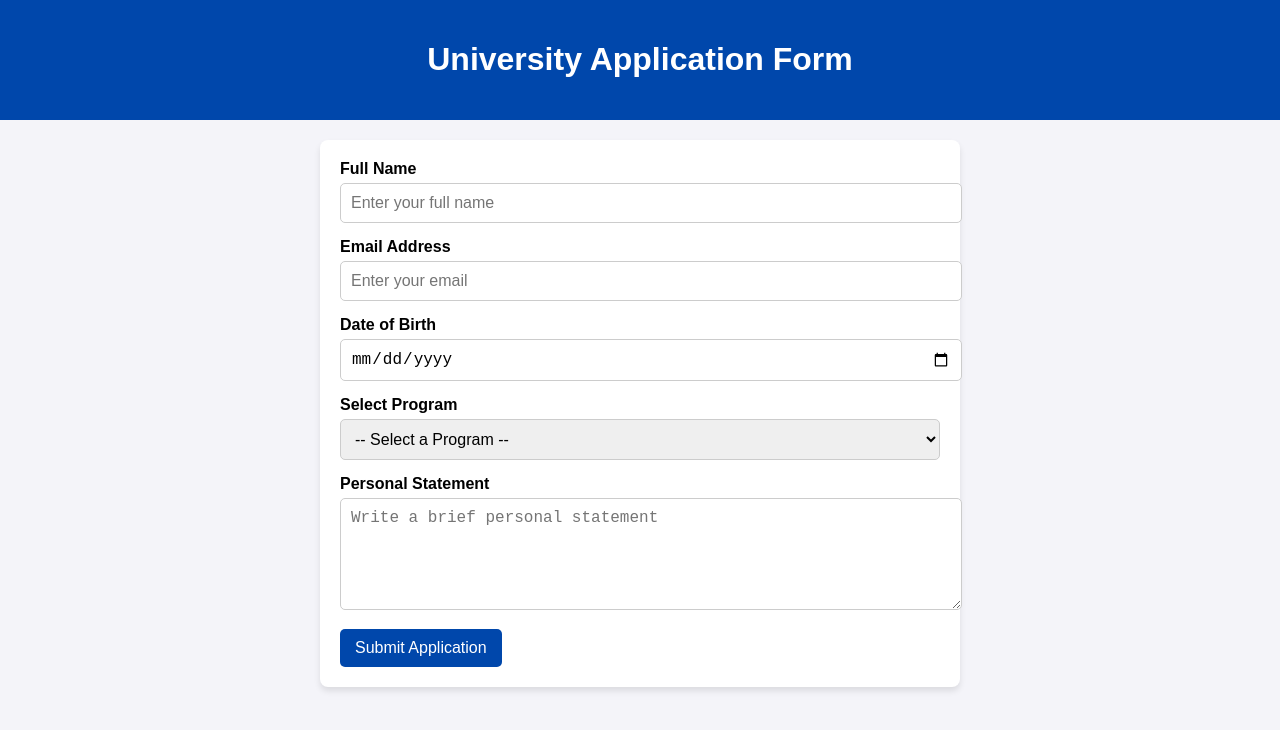
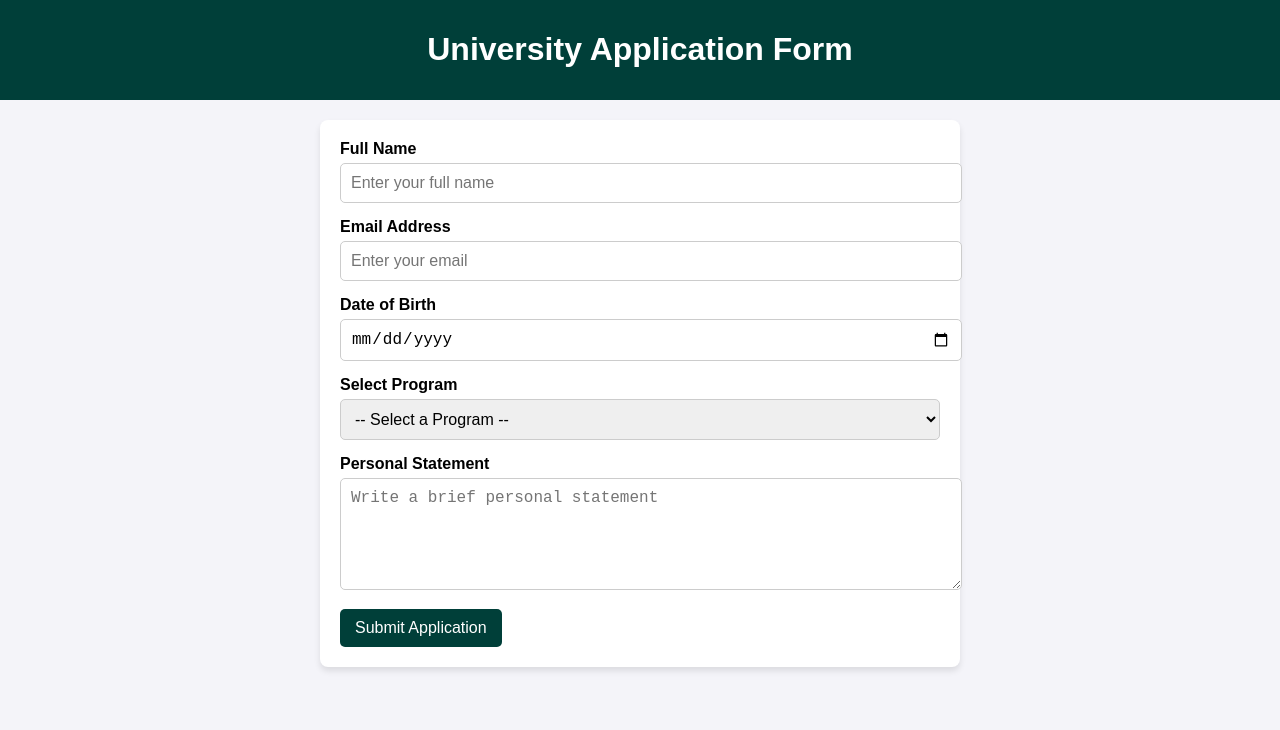
Before and after one commit to kiisaangela/simple-index-page, a plain HTML site: page index assgnt/application.html in a window 1280 px wide. Drawn offline with Linux system fonts and the light colour scheme.

Commit message:
changed application colors

```diff
--- a/index assgnt/application.html
+++ b/index assgnt/application.html
@@ -12,9 +12,9 @@
             background-color: #f4f4f9;
         }
         header {
-            background-color: #0047ab;
+            background-color: rgba(0, 63, 57);
             color: white;
-            padding: 20px 0;
+            padding: 10px 0;
             text-align: center;
         }
         .container {
@@ -41,7 +41,7 @@
             font-size: 16px;
         }
         button {
-            background-color: #0047ab;
+            background-color: rgba(0, 63, 57);
             color: white;
             border: none;
             padding: 10px 15px;
@@ -50,7 +50,7 @@
             cursor: pointer;
         }
         button:hover {
-            background-color: #003580;
+            background-color: orange;
         }
     </style>
 </head>
```
